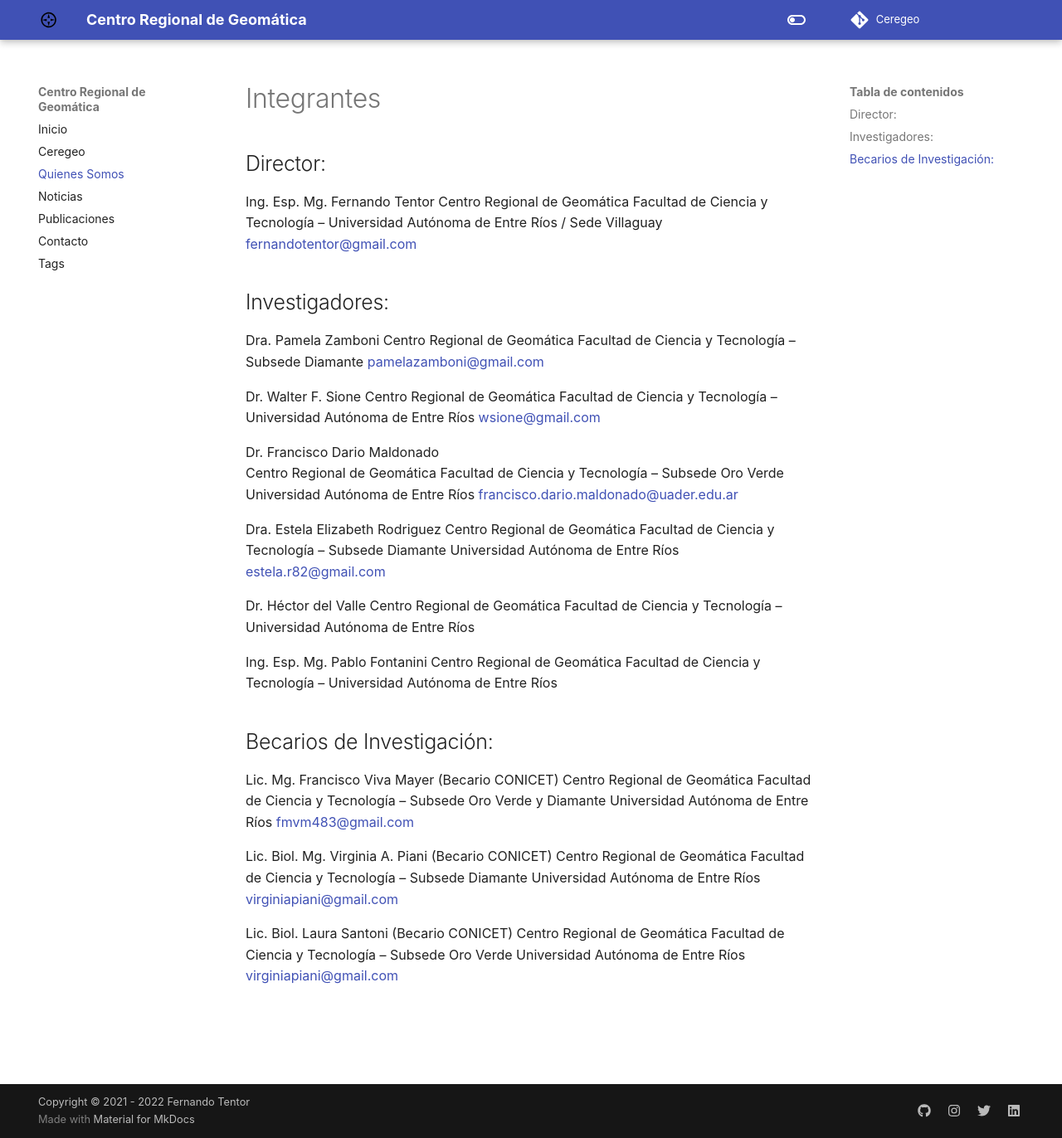
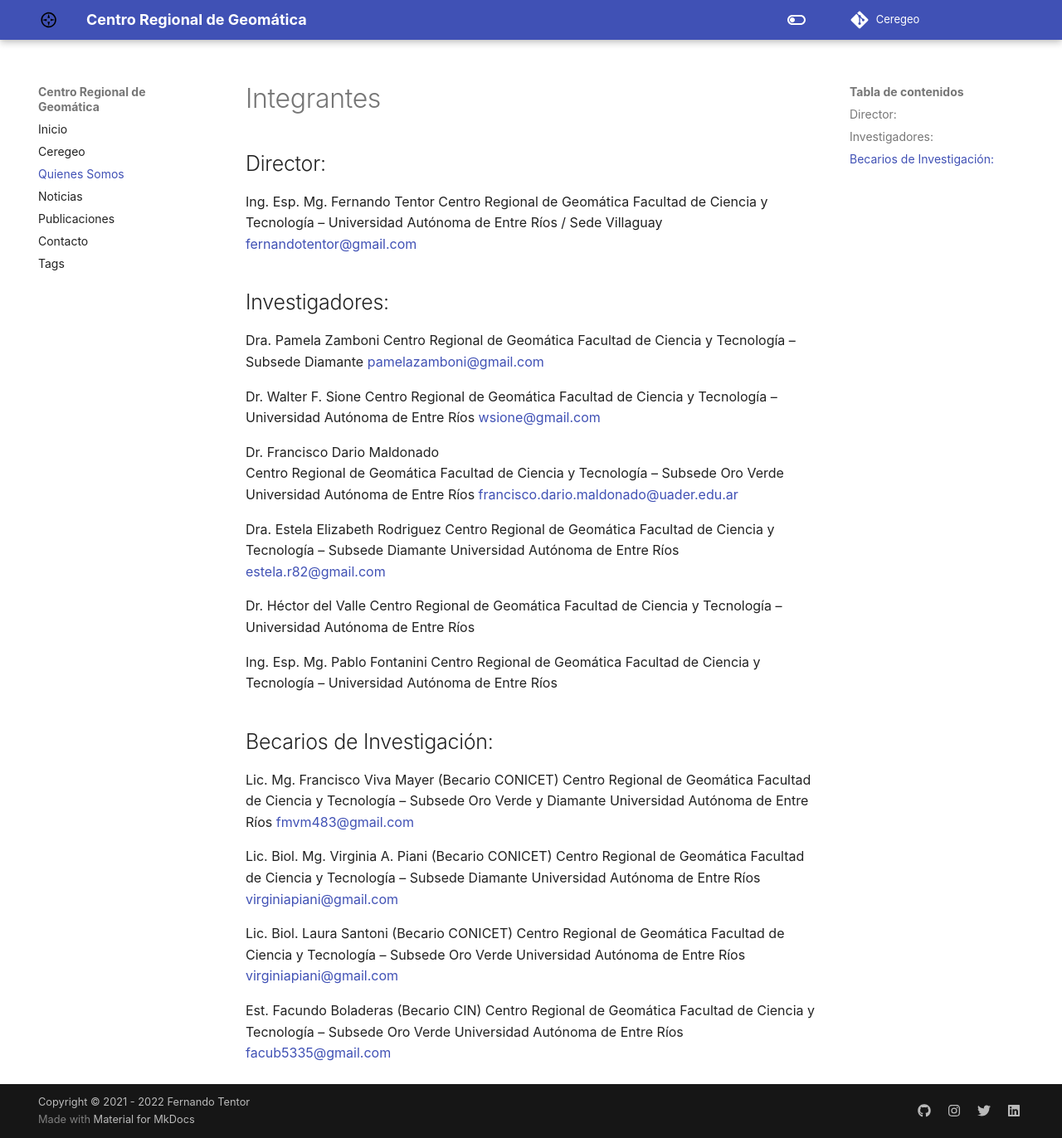
Before and after one commit to virginiapiani/Ceregeo, an MkDocs documentation site: the page built from docs/pages/quienes_somos.md, in a window 1280 px wide and 1372 px high. Shown: the whole window at 83% size. Built offline with MkDocs 1.6.1 and Material for MkDocs 9.7.7, drawn with Linux system fonts in a browser that asks for light colours; some web fonts are replaced; comment, search, counter and statistics services are not loaded.

Commit message:
Update quienes_somos.md

```diff
--- a/docs/pages/quienes_somos.md
+++ b/docs/pages/quienes_somos.md
@@ -60,3 +60,9 @@ Centro Regional de Geomática
 Facultad de Ciencia y Tecnología – Subsede Oro Verde
 Universidad Autónoma de Entre Ríos
 virginiapiani@gmail.com
+
+Est. Facundo Boladeras (Becario CIN)
+Centro Regional de Geomática
+Facultad de Ciencia y Tecnología – Subsede Oro Verde
+Universidad Autónoma de Entre Ríos
+facub5335@gmail.com
```
